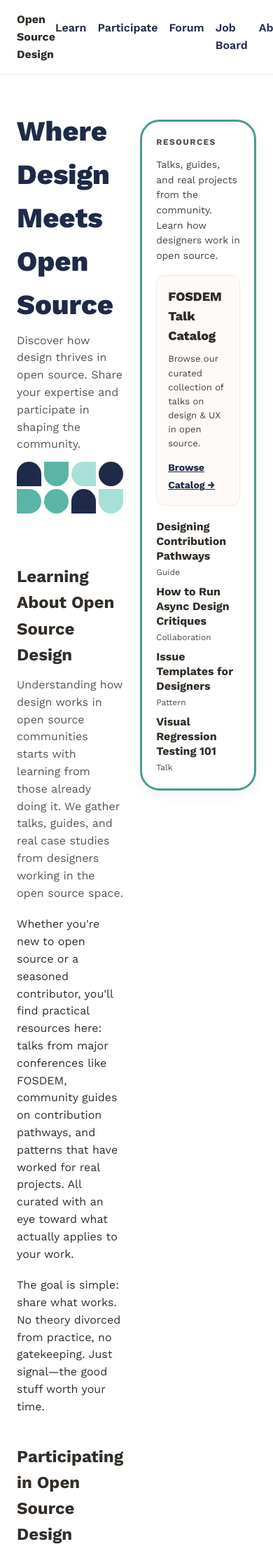
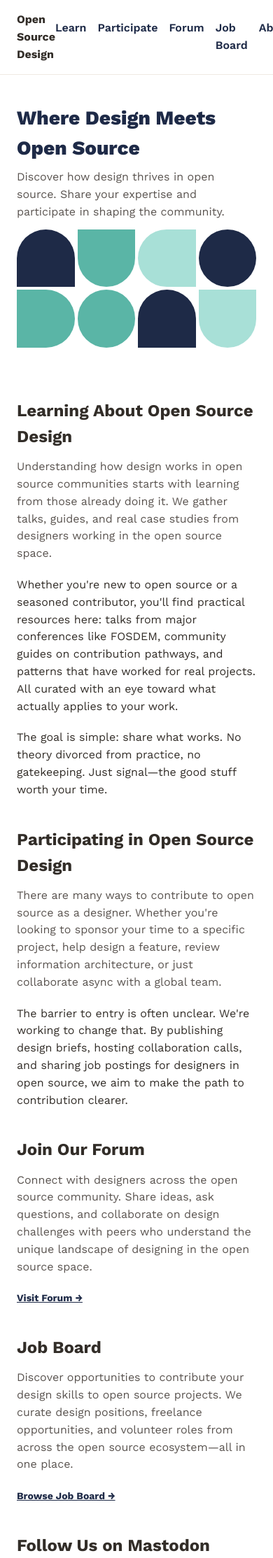
Before and after one commit to OSD-Website/opensourcedesign, a Jekyll site: the page built from index.md, in a window 390 px wide. Shown: the top 2227 px of the page at 70% size. Built offline with Jekyll 4.4.1, drawn with Linux system fonts in a browser that asks for light colours.

Commit message:
improve mobile responsiveness

```diff
--- a/_sass/_layout.scss
+++ b/_sass/_layout.scss
@@ -98,10 +98,27 @@ footer {
         grid-template-columns: 1fr;
     }
 
+    .main__content {
+        grid-column: 1;
+        grid-row: 1;
+    }
+
     .main__sidebar {
+        grid-column: 1;
+        grid-row: 2;
         position: static;
         max-height: none;
         overflow: visible;
         padding-right: 0;
     }
+
+    // Smaller hero motif on mobile
+    .hero-motif {
+        max-width: 100%;
+    }
+
+    // Reduce heading size on mobile
+    h1 {
+        font-size: 1.75rem;
+    }
 }
```
